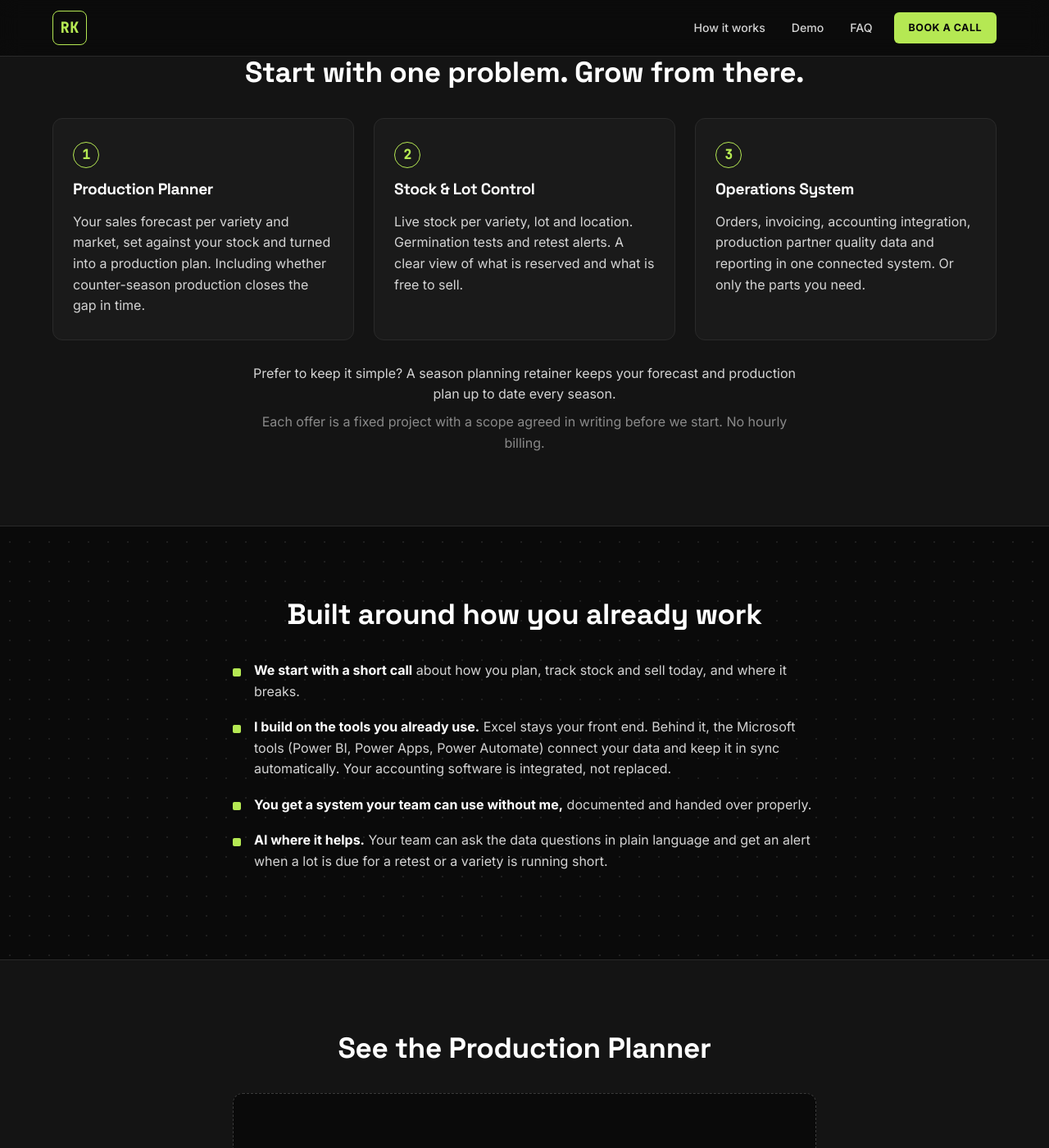
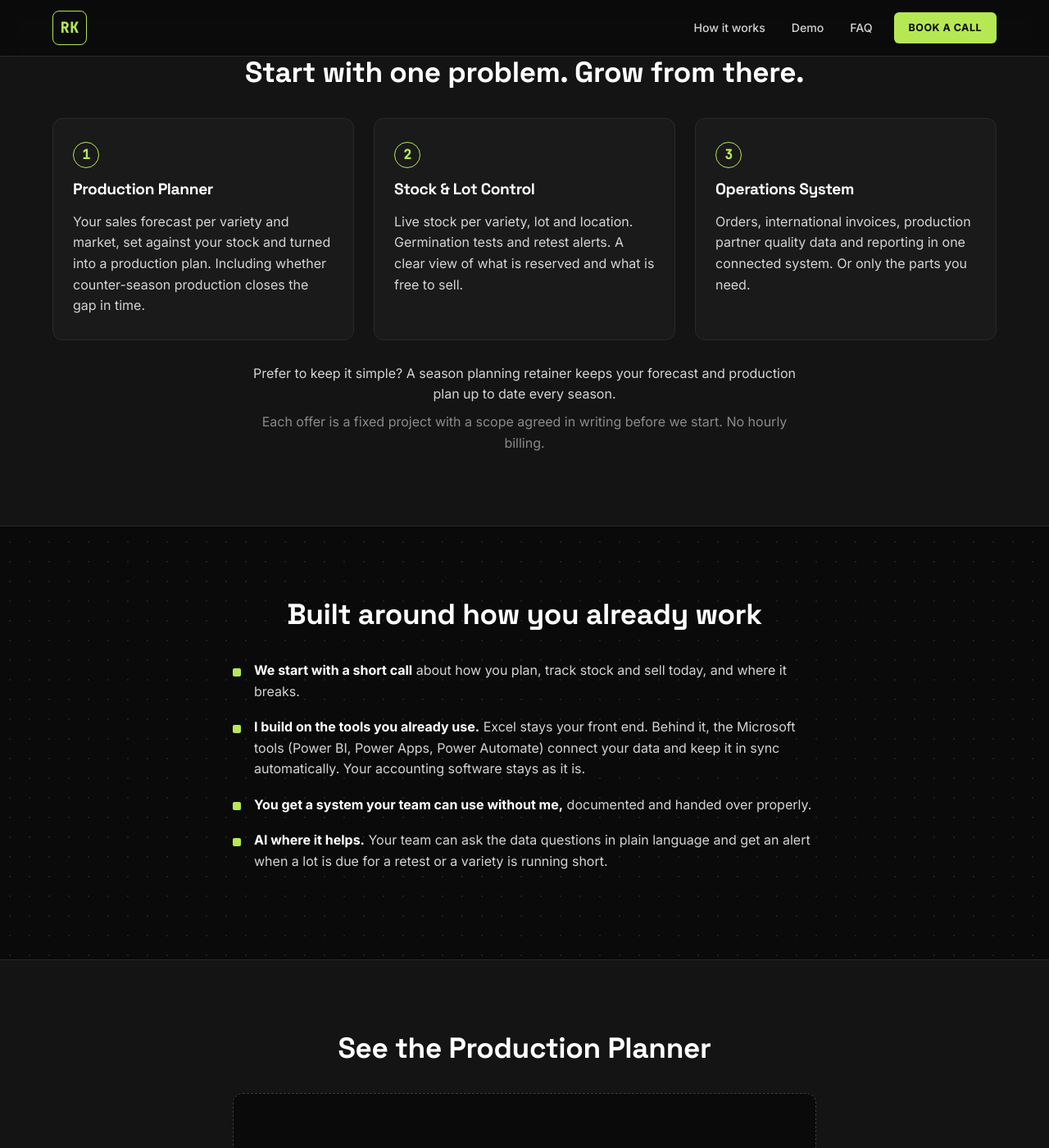
Before and after one commit to rasmuskampmann1998/rasmuskampmann.com, a Jekyll site: the page built from index.md, in a window 1280 px wide and 1400 px high, scrolled down 1223 px. Shown: the whole window at 82% size. Built offline with Jekyll 4.4.1, drawn with Linux system fonts in a browser that asks for light colours.

Commit message:
Operations System offers international invoices, not accounting integration
Co-Authored-By: Claude Opus 5.5 <noreply@anthropic.com>

```diff
--- a/index.md
+++ b/index.md
@@ -59,7 +59,7 @@ description: Know what to produce, stock and sell next season. Custom operations
       <article class="offer-card">
         <span class="offer-step">3</span>
         <h3>Operations System</h3>
-        <p>Orders, invoicing, accounting integration, production partner quality data and reporting in one connected system. Or only the parts you need.</p>
+        <p>Orders, international invoices, production partner quality data and reporting in one connected system. Or only the parts you need.</p>
       </article>
     </div>
     <p class="offer-note">Prefer to keep it simple? A season planning retainer keeps your forecast and production plan up to date every season.</p>
@@ -72,7 +72,7 @@ description: Know what to produce, stock and sell next season. Custom operations
     <h2>Built around how you already work</h2>
     <ul class="offer-list">
       <li><strong>We start with a short call</strong> about how you plan, track stock and sell today, and where it breaks.</li>
-      <li><strong>I build on the tools you already use.</strong> Excel stays your front end. Behind it, the Microsoft tools (Power BI, Power Apps, Power Automate) connect your data and keep it in sync automatically. Your accounting software is integrated, not replaced.</li>
+      <li><strong>I build on the tools you already use.</strong> Excel stays your front end. Behind it, the Microsoft tools (Power BI, Power Apps, Power Automate) connect your data and keep it in sync automatically. Your accounting software stays as it is.</li>
       <li><strong>You get a system your team can use without me,</strong> documented and handed over properly.</li>
       <li><strong>AI where it helps.</strong> Your team can ask the data questions in plain language and get an alert when a lot is due for a retest or a variety is running short.</li>
     </ul>
```
